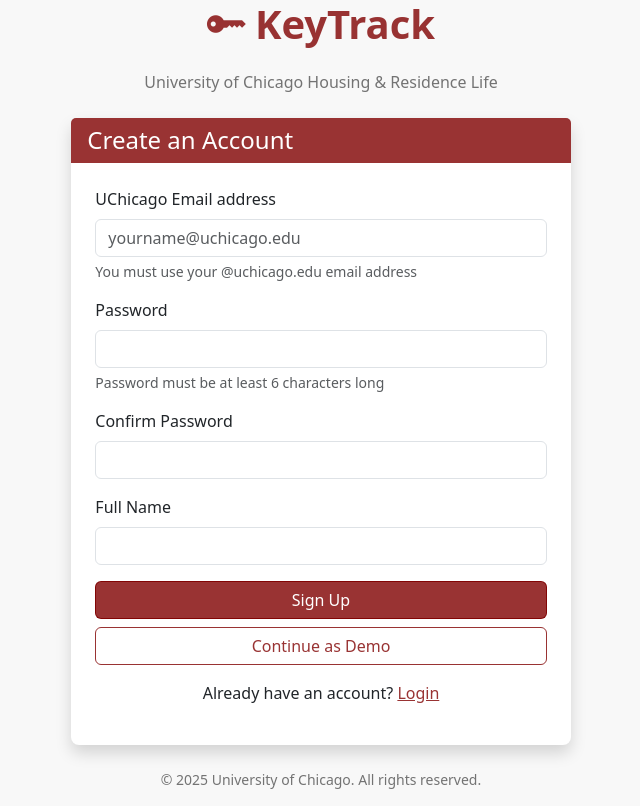
After one commit to daviddagyei/KeyTrack, a Flask app: page /signup in a window 1280 px wide. The commit adds this page. Shown: the whole page, without its empty margins (319-959 px from the left). Run offline with Flask 3, Linux system fonts and the light colour scheme.

Commit message:
Added user authentication

```diff
--- a/webapp/app.py
+++ b/webapp/app.py
@@ -1,27 +1,106 @@
 import sys
 import os
 import datetime
+import secrets
 # Add the parent directory to sys.path to allow importing backend module
 sys.path.insert(0, os.path.abspath(os.path.join(os.path.dirname(__file__), '..')))
-from flask import Flask, render_template
+from flask import Flask, render_template, request, redirect, url_for, flash, session
 from backend.server import create_app
+from utils.auth import sign_up, sign_in, sign_out, set_user_session, clear_user_session, enable_demo_mode, login_required
 
 def create_webapp():
     """Create the webapp Flask application"""
     app = Flask(__name__)
+
+    # Configure the Flask application with a secret key for sessions
+    app.secret_key = os.environ.get('FLASK_SECRET_KEY', secrets.token_hex(16))
 
     # Add context processor to provide current date to templates
     @app.context_processor
     def inject_now():
         return {'now': datetime.datetime.now()}
 
-    # Routes for the web interface
+    # Authentication routes
+    @app.route('/login', methods=['GET', 'POST'])
+    def login():
+        """Handle user login"""
+        if request.method == 'POST':
+            email = request.form.get('email')
+            password = request.form.get('password')
+
+            user, session_data, error = sign_in(email, password)
+
+            if error:
+                flash(f'Login failed: {error}', 'danger')
+                return render_template('login.html')
+
+            set_user_session(user, session_data)
+            flash('You have successfully logged in!', 'success')
+            return redirect(url_for('index'))
+
+        return render_template('login.html')
+
+    @app.route('/signup', methods=['GET', 'POST'])
+    def signup():
+        """Handle user registration"""
+        if request.method == 'POST':
+            email = request.form.get('email')
+            password = request.form.get('password')
+            confirm_password = request.form.get('confirm_password')
+            name = request.form.get('name', '')
+
+            # Basic validation
+            if password != confirm_password:
+                flash('Passwords do not match', 'danger')
+                return render_template('signup.html')
+
+            if len(password) < 6:
+                flash('Password must be at least 6 characters long', 'danger')
+                return render_template('signup.html')
+
+            # Create user with Supabase
+            user_metadata = {'name': name} if name else None
+            user, error = sign_up(email, password, user_metadata)
+
+            if error:
+                flash(f'Registration failed: {error}', 'danger')
+                return render_template('signup.html')
+
+            flash('Account created! Please check your email to confirm your registration.', 'success')
+            return redirect(url_for('login'))
+
+        return render_template('signup.html')
+
+    @app.route('/logout')
+    def logout():
+        """Handle user logout"""
+        success, error = sign_out()
+        clear_user_session()
+        session.pop('demo_mode', None)  # Also clear demo mode if active
+
+        if error:
+            flash(f'Logout error: {error}', 'warning')
+        else:
+            flash('You have been logged out successfully', 'success')
+
+        return redirect(url_for('login'))
+
+    @app.route('/demo')
+    def demo_mode():
+        """Enable demo mode without authentication"""
+        enable_demo_mode()
+        flash('Demo mode activated! You can explore all features without logging in.', 'info')
+        return redirect(url_for('index'))
+
+    # Routes for the web interface with auth protection
     @app.route('/')
+    @login_required
     def index():
         """Render the main dashboard page"""
         return render_template('index.html')
 
     @app.route('/room/<room_id>')
+    @login_required
     def room_detail(room_id):
         """Render the room detail page"""
         # Ensure the room_id is decoded for display
@@ -29,21 +108,25 @@ def create_webapp():
         return render_template('room_detail.html', room_id=decoded_room_id)
 
     @app.route('/actions')
+    @login_required
     def actions():
         """Render the key actions page"""
         return render_template('actions.html')
 
     @app.route('/student')
+    @login_required
     def student():
         """Render the student lookup page"""
         return render_template('student.html')
 
     @app.route('/excel')
+    @login_required
     def excel_management():
         """Render the Excel management page"""
         return render_template('excel_management.html')
 
     @app.route('/create-database')
+    @login_required
     def create_database():
         """Render the database creation page"""
         return render_template('create_database.html')
--- /dev/null
+++ b/webapp/templates/base_auth.html
@@ -0,0 +1,43 @@
+<!DOCTYPE html>
+<html lang="en">
+<head>
+    <meta charset="UTF-8">
+    <meta name="viewport" content="width=device-width, initial-scale=1.0">
+    <title>{% block title %}Authentication{% endblock %} | KeyTrack</title>
+
+    <!-- Bootstrap CSS -->
+    <link href="https://cdn.jsdelivr.net/npm/bootstrap@5.3.0/dist/css/bootstrap.min.css" rel="stylesheet">
+    <!-- Bootstrap Icons -->
+    <link href="https://cdn.jsdelivr.net/npm/bootstrap-icons@1.11.0/font/bootstrap-icons.css" rel="stylesheet">
+    <!-- Custom styles -->
+    <link href="{{ url_for('static', filename='css/style.css') }}" rel="stylesheet">
+    <!-- Google Fonts -->
+    <link href="https://fonts.googleapis.com/css2?family=Open+Sans:wght@400;600;700&display=swap" rel="stylesheet">
+    {% block extra_css %}{% endblock %}
+</head>
+<body>
+    <div class="container-fluid min-vh-100 d-flex align-items-center justify-content-center py-5" style="background-color: #f8f8f8;">
+        <div class="row justify-content-center w-100">
+            <div class="col-12 col-sm-10 col-md-8 col-lg-6 col-xl-5">
+                <div class="text-center mb-4">
+                    <div class="d-flex align-items-center justify-content-center mb-3">
+                        <i class="bi bi-key-fill fs-1 text-primary me-2"></i>
+                        <h1 class="fw-bold text-primary mb-0">KeyTrack</h1>
+                    </div>
+                    <p class="text-muted">University of Chicago Housing & Residence Life</p>
+                </div>
+
+                {% block auth_content %}{% endblock %}
+
+                <div class="mt-4 text-center">
+                    <p class="small text-muted">&copy; {{ now.year }} University of Chicago. All rights reserved.</p>
+                </div>
+            </div>
+        </div>
+    </div>
+
+    <!-- Bootstrap JS -->
+    <script src="https://cdn.jsdelivr.net/npm/bootstrap@5.3.0/dist/js/bootstrap.bundle.min.js"></script>
+    {% block extra_js %}{% endblock %}
+</body>
+</html>
--- /dev/null
+++ b/webapp/templates/signup.html
@@ -0,0 +1,53 @@
+{% extends "base_auth.html" %}
+
+{% block title %}Sign Up{% endblock %}
+
+{% block auth_content %}
+<div class="card shadow">
+    <div class="card-header bg-primary text-white">
+        <h4 class="mb-0">Create an Account</h4>
+    </div>
+    <div class="card-body p-4">
+        {% with messages = get_flashed_messages(with_categories=true) %}
+            {% if messages %}
+                {% for category, message in messages %}
+                    <div class="alert alert-{{ category }}">{{ message }}</div>
+                {% endfor %}
+            {% endif %}
+        {% endwith %}
+
+        <form method="POST" action="{{ url_for('signup') }}">
+            <div class="mb-3">
+                <label for="email" class="form-label">UChicago Email address</label>
+                <input type="email" class="form-control" id="email" name="email"
+                       placeholder="yourname@uchicago.edu"
+                       pattern="[a-zA-Z0-9._%+-]+@uchicago\.edu$"
+                       title="Please enter a valid @uchicago.edu email address"
+                       required>
+                <div class="form-text">You must use your @uchicago.edu email address</div>
+            </div>
+            <div class="mb-3">
+                <label for="password" class="form-label">Password</label>
+                <input type="password" class="form-control" id="password" name="password" required>
+                <div class="form-text">Password must be at least 6 characters long</div>
+            </div>
+            <div class="mb-3">
+                <label for="confirm_password" class="form-label">Confirm Password</label>
+                <input type="password" class="form-control" id="confirm_password" name="confirm_password" required>
+            </div>
+            <div class="mb-3">
+                <label for="name" class="form-label">Full Name</label>
+                <input type="text" class="form-control" id="name" name="name">
+            </div>
+            <div class="d-grid gap-2">
+                <button type="submit" class="btn btn-primary">Sign Up</button>
+                <a href="{{ url_for('demo_mode') }}" class="btn btn-outline-primary">Continue as Demo</a>
+            </div>
+        </form>
+
+        <div class="mt-3 text-center">
+            <p>Already have an account? <a href="{{ url_for('login') }}" class="text-primary">Login</a></p>
+        </div>
+    </div>
+</div>
+{% endblock %}
```
Also changed, not shown: utils/auth.py (added, +148 -0 lines), webapp/templates/base.html (+53 -0 lines), webapp/templates/login.html (added, +44 -0 lines), 5 other files.
